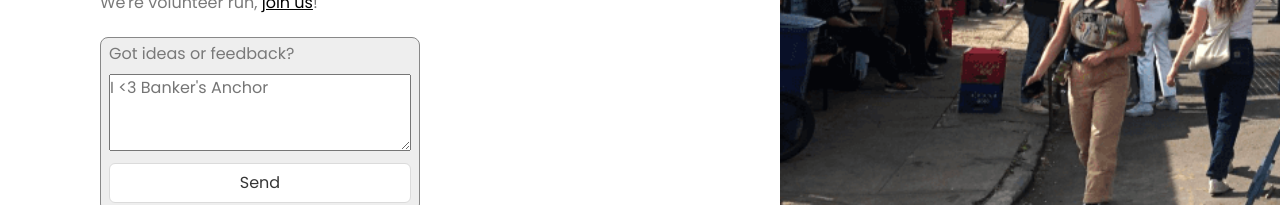
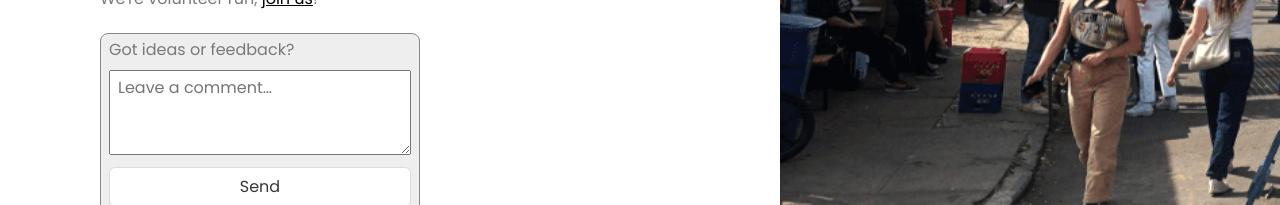
Before and after one commit to yefim/bankers-anchor, a website built with Parcel: page index.html in a window 1280 px wide. Shown: the part 475-680 px from the top of the page. Built offline with nearby package versions, Linux system fonts and the light colour scheme.

Commit message:
Add padding

```diff
--- a/index.html
+++ b/index.html
@@ -70,7 +70,7 @@
             name="idea"
             required
             rows="3"
-            placeholder="I <3 Banker's Anchor"
+            placeholder="Leave a comment…"
           ></textarea>
           <input type="hidden" name="form-name" value="idea" />
           <button type="submit">Send</button>
--- a/style.scss
+++ b/style.scss
@@ -111,6 +111,7 @@ img {
   textarea {
     font-family: "Poppins", sans-serif;
     font-size: 16px;
+    padding: 4px 8px;
   }
 
   button {
```
